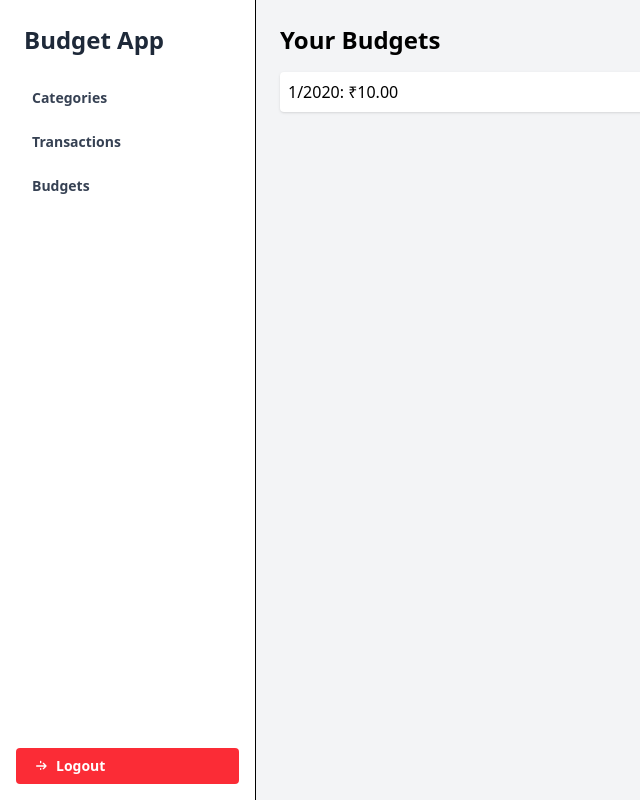
After one commit to harigovind-dot-a/budgettrackerdjango, a Django app: page /budgets/ in a window 1280 px wide. The commit adds this page. Shown: the whole page, without its empty margins (0-640 px from the left). Run offline with Django 5.2, Linux system fonts and the light colour scheme; a user stored in the database is signed in; tables that the repository leaves empty hold one stand-in row (values such as "Sample post").

Commit message:
Dashboard, login, logout
1. Login user using inbuilt LoginRequiredMixin.2. Implemented dashboard view.3. Created new templates for listing budgets, categories, and transactions.4. Added logout functionality and, login redirection.

```diff
--- a/budgettracker/forms.py
+++ b/budgettracker/forms.py
@@ -1,8 +1,7 @@
-from django import forms
 from django.contrib.auth.forms import UserCreationForm
-from .models import CustomUser
+from django.contrib.auth.models import User
 
 class RegisterForm(UserCreationForm):
     class Meta:
-        model = CustomUser
+        model = User
         fields = ("username", "email", "password1", "password2")
--- a/budgettracker/static/src/output.css
+++ b/budgettracker/static/src/output.css
@@ -17,10 +17,14 @@
     --color-yellow-500: oklch(79.5% 0.184 86.047);
     --color-yellow-600: oklch(68.1% 0.162 75.834);
     --color-yellow-700: oklch(55.4% 0.135 66.442);
+    --color-green-500: oklch(72.3% 0.219 149.579);
+    --color-green-600: oklch(62.7% 0.194 149.214);
     --color-blue-400: oklch(70.7% 0.165 254.624);
     --color-blue-500: oklch(62.3% 0.214 259.815);
     --color-blue-700: oklch(48.8% 0.243 264.376);
     --color-blue-800: oklch(42.4% 0.199 265.638);
+    --color-gray-100: oklch(96.7% 0.003 264.542);
+    --color-gray-200: oklch(92.8% 0.006 264.531);
     --color-gray-400: oklch(70.7% 0.022 261.325);
     --color-gray-700: oklch(37.3% 0.034 259.733);
     --color-gray-800: oklch(27.8% 0.033 256.848);
@@ -31,6 +35,8 @@
     --text-xs--line-height: calc(1 / 0.75);
     --text-sm: 0.875rem;
     --text-sm--line-height: calc(1.25 / 0.875);
+    --text-xl: 1.25rem;
+    --text-xl--line-height: calc(1.75 / 1.25);
     --text-2xl: 1.5rem;
     --text-2xl--line-height: calc(2 / 1.5);
     --font-weight-medium: 500;
@@ -214,23 +220,26 @@
   .mx-auto {
     margin-inline: auto;
   }
-  .my-10 {
-    margin-block: calc(var(--spacing) * 10);
-  }
   .my-12 {
     margin-block: calc(var(--spacing) * 12);
   }
-  .my-15 {
-    margin-block: calc(var(--spacing) * 15);
+  .mt-1 {
+    margin-top: calc(var(--spacing) * 1);
+  }
+  .mt-10 {
+    margin-top: calc(var(--spacing) * 10);
+  }
+  .mt-auto {
+    margin-top: auto;
+  }
+  .mr-2 {
+    margin-right: calc(var(--spacing) * 2);
   }
   .mb-1 {
     margin-bottom: calc(var(--spacing) * 1);
   }
   .mb-2 {
     margin-bottom: calc(var(--spacing) * 2);
-  }
-  .mb-3 {
-    margin-bottom: calc(var(--spacing) * 3);
   }
   .mb-4 {
     margin-bottom: calc(var(--spacing) * 4);
@@ -253,17 +262,32 @@
   .table {
     display: table;
   }
+  .h-4 {
+    height: calc(var(--spacing) * 4);
+  }
   .h-auto {
     height: auto;
   }
+  .h-screen {
+    height: 100vh;
+  }
   .min-h-screen {
     min-height: 100vh;
+  }
+  .w-4 {
+    width: calc(var(--spacing) * 4);
+  }
+  .w-64 {
+    width: calc(var(--spacing) * 64);
   }
   .w-full {
     width: 100%;
   }
   .max-w-md {
     max-width: var(--container-md);
+  }
+  .flex-1 {
+    flex: 1;
   }
   .border-collapse {
     border-collapse: collapse;
@@ -277,6 +301,9 @@
   .appearance-none {
     appearance: none;
   }
+  .flex-col {
+    flex-direction: column;
+  }
   .items-center {
     align-items: center;
   }
@@ -286,12 +313,22 @@
   .justify-end {
     justify-content: flex-end;
   }
+  .space-y-2 {
+    :where(& > :not(:last-child)) {
+      --tw-space-y-reverse: 0;
+      margin-block-start: calc(calc(var(--spacing) * 2) * var(--tw-space-y-reverse));
+      margin-block-end: calc(calc(var(--spacing) * 2) * calc(1 - var(--tw-space-y-reverse)));
+    }
+  }
   .space-y-4 {
     :where(& > :not(:last-child)) {
       --tw-space-y-reverse: 0;
       margin-block-start: calc(calc(var(--spacing) * 4) * var(--tw-space-y-reverse));
       margin-block-end: calc(calc(var(--spacing) * 4) * calc(1 - var(--tw-space-y-reverse)));
     }
+  }
+  .overflow-auto {
+    overflow: auto;
   }
   .rounded {
     border-radius: 0.25rem;
@@ -320,8 +357,9 @@
     border-top-style: var(--tw-border-style);
     border-top-width: 1px;
   }
-  .border-red-500 {
-    border-color: var(--color-red-500);
+  .border-r {
+    border-right-style: var(--tw-border-style);
+    border-right-width: 1px;
   }
   .border-yellow-300 {
     border-color: var(--color-yellow-300);
@@ -332,11 +370,20 @@
   .bg-blue-500 {
     background-color: var(--color-blue-500);
   }
+  .bg-gray-100 {
+    background-color: var(--color-gray-100);
+  }
   .bg-gray-400 {
     background-color: var(--color-gray-400);
   }
+  .bg-green-500 {
+    background-color: var(--color-green-500);
+  }
   .bg-red-100 {
     background-color: var(--color-red-100);
+  }
+  .bg-red-500 {
+    background-color: var(--color-red-500);
   }
   .bg-white {
     background-color: var(--color-white);
@@ -356,14 +403,14 @@
   .p-3 {
     padding: calc(var(--spacing) * 3);
   }
+  .p-4 {
+    padding: calc(var(--spacing) * 4);
+  }
   .p-5 {
     padding: calc(var(--spacing) * 5);
   }
   .p-6 {
     padding: calc(var(--spacing) * 6);
-  }
-  .px-2 {
-    padding-inline: calc(var(--spacing) * 2);
   }
   .px-3 {
     padding-inline: calc(var(--spacing) * 3);
@@ -373,9 +420,6 @@
   }
   .px-6 {
     padding-inline: calc(var(--spacing) * 6);
-  }
-  .px-7 {
-    padding-inline: calc(var(--spacing) * 7);
   }
   .px-8 {
     padding-inline: calc(var(--spacing) * 8);
@@ -412,9 +456,9 @@
     font-size: var(--text-sm);
     line-height: var(--tw-leading, var(--text-sm--line-height));
   }
-  .text-xs {
-    font-size: var(--text-xs);
-    line-height: var(--tw-leading, var(--text-xs--line-height));
+  .text-xl {
+    font-size: var(--text-xl);
+    line-height: var(--tw-leading, var(--text-xl--line-height));
   }
   .leading-tight {
     --tw-leading: var(--leading-tight);
@@ -441,9 +485,6 @@
   .text-gray-800 {
     color: var(--color-gray-800);
   }
-  .text-red-500 {
-    color: var(--color-red-500);
-  }
   .text-red-600 {
     color: var(--color-red-600);
   }
@@ -458,9 +499,6 @@
   }
   .text-yellow-700 {
     color: var(--color-yellow-700);
-  }
-  .italic {
-    font-style: italic;
   }
   .underline {
     text-decoration-line: underline;
@@ -488,6 +526,27 @@
     &:hover {
       @media (hover: hover) {
         background-color: var(--color-blue-700);
+      }
+    }
+  }
+  .hover\:bg-gray-200 {
+    &:hover {
+      @media (hover: hover) {
+        background-color: var(--color-gray-200);
+      }
+    }
+  }
+  .hover\:bg-green-600 {
+    &:hover {
+      @media (hover: hover) {
+        background-color: var(--color-green-600);
+      }
+    }
+  }
+  .hover\:bg-red-600 {
+    &:hover {
+      @media (hover: hover) {
+        background-color: var(--color-red-600);
       }
     }
   }
@@ -544,29 +603,9 @@
       display: block;
     }
   }
-  .lg\:w-5\/10 {
-    @media (width >= 64rem) {
-      width: calc(5/10 * 100%);
-    }
-  }
-  .lg\:w-5\/12 {
-    @media (width >= 64rem) {
-      width: calc(5/12 * 100%);
-    }
-  }
-  .lg\:w-5\/14 {
-    @media (width >= 64rem) {
-      width: calc(5/14 * 100%);
-    }
-  }
   .lg\:w-5\/15 {
     @media (width >= 64rem) {
       width: calc(5/15 * 100%);
-    }
-  }
-  .lg\:w-6\/15 {
-    @media (width >= 64rem) {
-      width: calc(6/15 * 100%);
     }
   }
   .lg\:w-7\/12 {
--- /dev/null
+++ b/budgettracker/templates/budgettracker/dashboardbase.html
@@ -0,0 +1,52 @@
+{% load static %}
+<!doctype html>
+<html lang="en">
+<head>
+    <meta charset="utf-8">
+    <title>{% block title %}Dashboard{% endblock %}</title>
+    <meta name="viewport" content="width=device-width, initial-scale=1">
+    <link rel="stylesheet" href="{% static 'src/output.css' %}" />
+</head>
+<body class="h-screen flex bg-gray-100">
+
+<!-- Sidebar -->
+<div class="flex flex-col w-64 bg-white border-r">
+    <div class="p-6 text-2xl font-bold text-gray-800">
+        Budget App
+    </div>
+
+    <nav class="flex-1 px-4 space-y-2">
+        <a href="{% url 'list-category' %}" class="block px-4 py-2 text-sm font-semibold text-gray-700 rounded hover:bg-gray-200">
+            Categories
+        </a>
+        <a href="{% url 'list-transaction' %}" class="block px-4 py-2 text-sm font-semibold text-gray-700 rounded hover:bg-gray-200">
+            Transactions
+        </a>
+        <a href="{% url 'list-budget' %}" class="block px-4 py-2 text-sm font-semibold text-gray-700 rounded hover:bg-gray-200">
+            Budgets
+        </a>
+    </nav>
+
+    <!-- Logout Button at Bottom -->
+    <div class="mt-auto p-4">
+        <form method="post" action="{% url 'logout' %}">
+            {% csrf_token %}
+            <button type="submit" class="w-full flex items-center px-4 py-2 text-sm font-semibold text-white bg-red-500 rounded hover:bg-red-600">
+                <svg class="w-4 h-4 mr-2" fill="none" stroke="currentColor" stroke-width="2" viewBox="0 0 24 24">
+                    <path stroke-linecap="round" stroke-linejoin="round" d="M17 16l4-4m0 0l-4-4m4 4H7m6 4v1m0-10V5"></path>
+                </svg>
+                Logout
+            </button>
+        </form>
+    </div>
+</div>
+
+<!-- Main Content Area -->
+<main class="flex-1 overflow-auto p-6">
+    {% block content %}
+    <!-- Child template content goes here -->
+    {% endblock %}
+</main>
+
+</body>
+</html>
--- /dev/null
+++ b/budgettracker/templates/budgettracker/listbudget.html
@@ -0,0 +1,14 @@
+{% extends 'budgettracker/dashboardbase.html' %}
+{% block title %}Budgets{% endblock %}
+{% block content %}
+<h1 class="text-2xl font-bold mb-4">Your Budgets</h1>
+<ul class="space-y-2">
+  {% for budget in budgets %}
+    <li class="p-2 bg-white shadow rounded">
+      {{ budget.month }}/{{ budget.year }}: ₹{{ budget.amount }}
+    </li>
+  {% empty %}
+    <li>No budgets found.</li>
+  {% endfor %}
+</ul>
+{% endblock %}
--- a/budgettracker/templates/budgettracker/register.html
+++ b/budgettracker/templates/budgettracker/register.html
@@ -116,8 +116,7 @@
               </div>
 
               <div id="status" class="mb-4 text-sm text-red-600">
-                {% if form.non_field_errors %} {{ form.non_field_errors.0 }} {%
-                endif %}
+                {% if form.non_field_errors %} {{ form.non_field_errors.0 }} {% endif %}
               </div>
 
               <div class="mb-6 text-center">
--- a/budgettracker/urls.py
+++ b/budgettracker/urls.py
@@ -1,6 +1,6 @@
 from rest_framework.routers import DefaultRouter
 from django.urls import path, include
-from .views import BudgetViewSet, TransactionViewSet, Register, Login, TransactionForm, BudgetForm
+from .views import BudgetViewSet, TransactionViewSet
 
 router = DefaultRouter()
 router.register(r'budgets', BudgetViewSet, basename='budget')
@@ -8,9 +8,5 @@ router.register(r'transactions', TransactionViewSet, basename='transaction')
 
 urlpatterns = [
     path('', include(router.urls)),
-    path('register/', Register.as_view(), name='register'),
-    path('login/', Login.as_view(), name='login'),
-    path('transactionform/', TransactionForm.as_view(), name='transactionform'),
-    path('budgetform/', BudgetForm.as_view(), name='budgetform'),
 
 ]
--- a/budgettracker/views.py
+++ b/budgettracker/views.py
@@ -1,15 +1,16 @@
 from rest_framework import viewsets, permissions
 from rest_framework.decorators import action
 from rest_framework.response import Response
-from .models import Budget, Transaction, CategoryType
+from .models import Budget, Transaction, Category, TransactionType
 from .forms import RegisterForm
 from .serializers import BudgetSerializer, TransactionSerializer
 from django.urls import reverse_lazy
 from django.db.models import Sum
 from django.views.generic import TemplateView
 from django.views.generic.edit import FormView
-from django.contrib.auth import authenticate, login
-from django.contrib.auth.views import LoginView
+from django.contrib.auth import login
+from django.contrib.auth.views import LoginView, LogoutView
+from django.contrib.auth.mixins import LoginRequiredMixin
 
 class BudgetViewSet(viewsets.ModelViewSet):
     serializer_class = BudgetSerializer
@@ -30,14 +31,14 @@ class BudgetViewSet(viewsets.ModelViewSet):
 
         income_total = Transaction.objects.filter(
             user=user,
-            category=CategoryType.INCOME ,
+            type=TransactionType.INCOME,
             date__month=month,
             date__year=year
         ).aggregate(Sum('amount'))['amount__sum']
 
         expense_total = Transaction.objects.filter(
             user=user,
-            category=CategoryType.EXPENSE ,
+            type=TransactionType.EXPENSE,
             date__month=month,
             date__year=year
         ).aggregate(Sum('amount'))['amount__sum']
@@ -78,12 +79,39 @@ class Register(FormView):
     def form_invalid(self, form):
         return self.render_to_response(self.get_context_data(form=form))
 
+class DashboardView(LoginRequiredMixin, TemplateView):
+    template_name = 'budgettracker/dashboard.html'
 
 class Login(LoginView):
     template_name = 'budgettracker/login.html'
+    success_url = reverse_lazy('dashboard')
 
 class TransactionForm(TemplateView):
     template_name = 'budgettracker/transactionform.html'
 
 class BudgetForm(TemplateView):
     template_name = 'budgettracker/budgetform.html'
+
+class CategoryForm(TemplateView):
+    template_name = 'budgettracker/categoryform.html'
+
+class ListCategoryView(LoginRequiredMixin, TemplateView):
+    template_name = 'budgettracker/listcategory.html'
+    def get_context_data(self, **kwargs):
+        context = super().get_context_data(**kwargs)
+        context['categories'] = Category.objects.filter(user=self.request.user)
+        return context
+
+class ListTransactionView(LoginRequiredMixin, TemplateView):
+    template_name = 'budgettracker/listtransaction.html'
+    def get_context_data(self, **kwargs):
+        context = super().get_context_data(**kwargs)
+        context['transactions'] = Transaction.objects.filter(user=self.request.user)
+        return context
+
+class ListBudgetView(LoginRequiredMixin, TemplateView):
+    template_name = 'budgettracker/listbudget.html'
+    def get_context_data(self, **kwargs):
+        context = super().get_context_data(**kwargs)
+        context['budgets'] = Budget.objects.filter(user=self.request.user)
+        return context
--- a/myapp/settings.py
+++ b/myapp/settings.py
@@ -133,4 +133,6 @@ STATIC_URL = 'static/'
 
 DEFAULT_AUTO_FIELD = 'django.db.models.BigAutoField'
 
-AUTH_USER_MODEL = "budgettracker.CustomUser"
+LOGIN_URL = '/'
+LOGIN_REDIRECT_URL = '/dashboard/'
+LOGOUT_REDIRECT_URL = '/'
--- a/myapp/urls.py
+++ b/myapp/urls.py
@@ -17,10 +17,23 @@ Including another URLconf
 from django.contrib import admin
 from django.urls import path, include
 from rest_framework_simplejwt.views import TokenObtainPairView, TokenRefreshView
+from budgettracker.views import Login, DashboardView, Register, ListBudgetView, ListCategoryView, ListTransactionView
+from django.contrib.auth.views import LogoutView
 
 urlpatterns = [
     path('admin/', admin.site.urls),
+
+    path('', Login.as_view(), name='login'),
+    path('dashboard/', DashboardView.as_view(), name='dashboard'),
+    path('logout/', LogoutView.as_view(next_page='login'), name='logout'),
+    path('register/', Register.as_view(), name='register'),
+
+    path('budgets/', ListBudgetView.as_view(), name='list-budget'),
+    path('transactions/', ListTransactionView.as_view(), name='list-transaction'),
+    path('categories/', ListCategoryView.as_view(), name='list-category'),
+
     path('api/', include('budgettracker.urls')),
     path('api/token/', TokenObtainPairView.as_view(), name='token_obtain_pair'),
     path('api/token/refresh/', TokenRefreshView.as_view(), name='token_refresh'),
+
 ]
```
Also changed, not shown: budgettracker/admin.py (+9 -5 lines), budgettracker/models.py (+21 -10 lines), budgettracker/templates/budgettracker/budgetform.html (+63 -22 lines), budgettracker/templates/budgettracker/categoryform.html (added, +66 -0 lines), budgettracker/templates/budgettracker/dashboard.html (added, +7 -0 lines), budgettracker/templates/budgettracker/listcategory.html (added, +12 -0 lines), budgettracker/templates/budgettracker/listtransaction.html (added, +14 -0 lines), budgettracker/templates/budgettracker/transactionform.html (+92 -24 lines).
